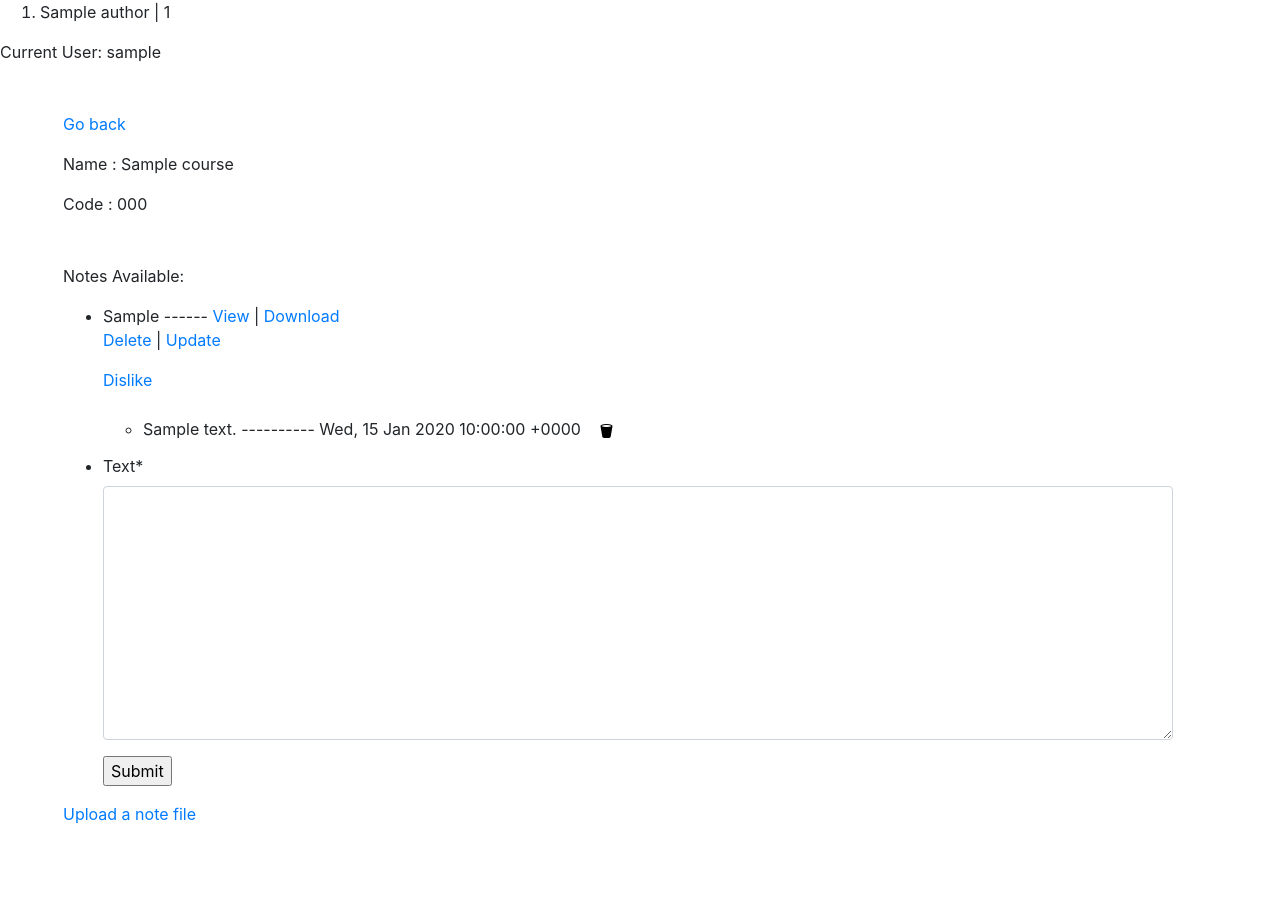
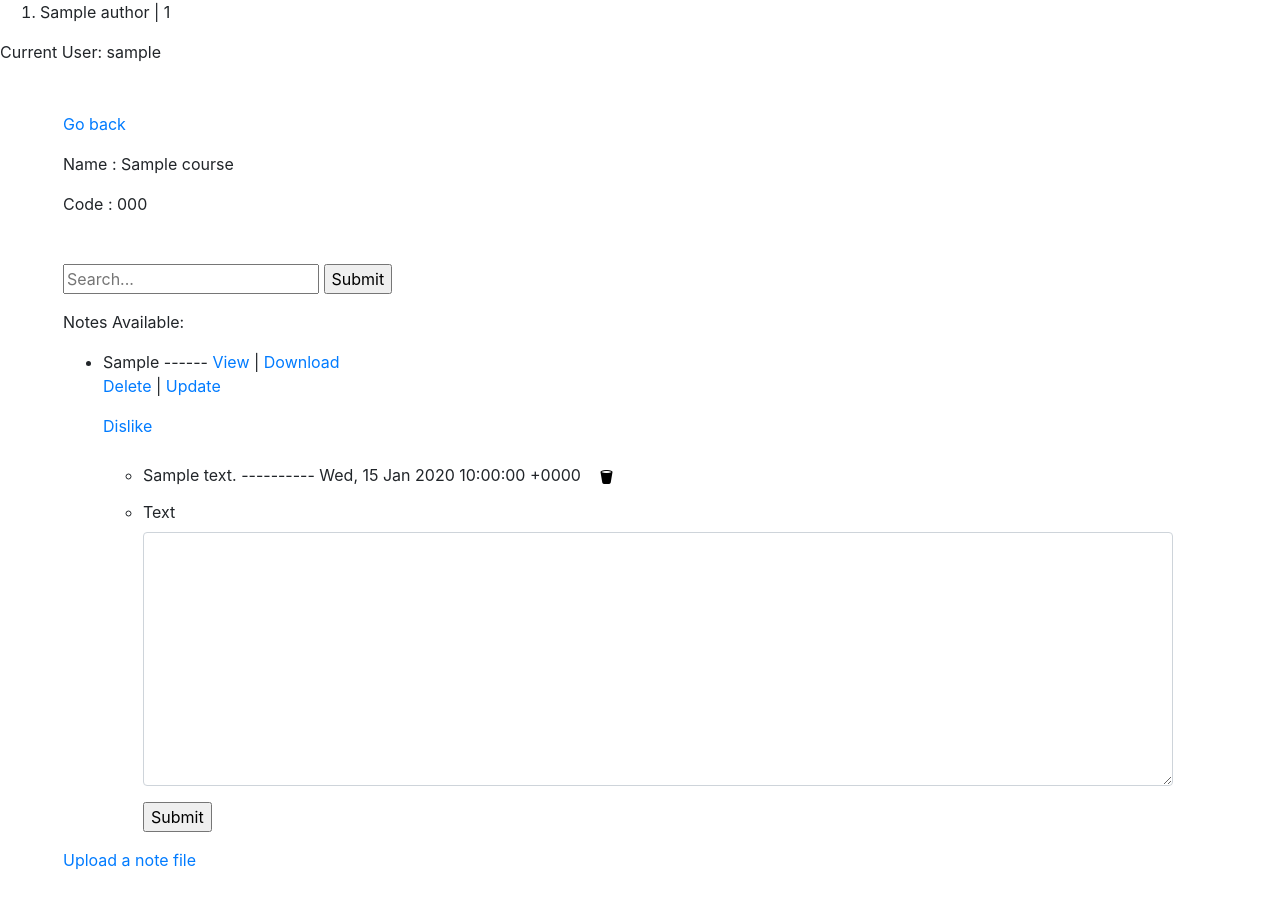
Before and after one commit to vishruthdevan/notes-repo, a Django app: page /courses/000/ in a window 1280 px wide. Before the commit the page ends 824 px from the top, so only its background shows below. Run offline with Django 3.2, Linux system fonts and the light colour scheme; a user stored in the database is signed in; tables that the repository leaves empty hold one stand-in row (values such as "Sample post"); some libraries are stand-ins or nearby versions.

Commit message:
Add search field

```diff
--- a/notes/templates/notes/course_detail.html
+++ b/notes/templates/notes/course_detail.html
@@ -1,6 +1,16 @@
 {% extends 'base.html' %}
 
+<head>
+{% block head %}
+{{ block.super }}
 {% block title %}<title>{{course.code}}</title>{% endblock title %}
+<style>
+.asteriskField {
+    display: none;
+}
+</style>
+{% endblock head %}
+</head>
 
 {% block content %}
 <div class="container m-5">
@@ -8,6 +18,12 @@
     <p>Name : {{course.name}}</p>
     <p>Code : {{course.code}}</p>
     <div class="my-5">
+    <p>
+    <form action="" method="get">
+        <input type="text" name="search" placeholder="Search...">
+        <input type="submit" value="Submit">
+    </form>
+    </p>
     <p>Notes Available:</p>
     {% if notes %}
         <ul>
@@ -46,8 +62,6 @@
                         {% endif %}
                     {% endfor %}
                 {% endif %}
-                </ul>
-                </li>
                 <li>
                 {% if user.is_authenticated %}
                     <form action="{% url 'comment_create' view.kwargs.code note.id%}" method="post">
@@ -58,6 +72,8 @@
                     </form>
                 {% endif %}
                 </li>
+                </ul>
+            </li>
             {% endfor %}
         </ul>
     {% endif %}
--- a/notes/views.py
+++ b/notes/views.py
@@ -47,8 +47,16 @@ class CourseDetailView(LoginRequiredMixin, generic.DetailView):
     code = ''
 
     def get_context_data(self, **kwargs):
+        search = self.request.GET.get("search", False)
         context = super().get_context_data(**kwargs)
-        context["notes"] = Note.objects.filter(course__code = context['course'].code)
+
+        if search:
+            q = Note.objects.filter(course__code = context['course'].code)
+            q = q.filter(topic__contains=search)
+            context["notes"] = q
+        else:
+            context["notes"] = Note.objects.filter(course__code = context['course'].code)
+
         context["comments"] = Comment.objects.all()
         comment_form = forms.CommentForm()
         context["comment_form"] = comment_form
@@ -82,6 +90,7 @@ class NoteCreate(LoginRequiredMixin, generic.CreateView):
     template_name = 'notes/note_create.html'
 
     def get_success_url(self):
+        print("this")
         success_url = reverse_lazy('course_detail', kwargs = self.kwargs)
         return success_url
 
@@ -94,6 +103,11 @@ class NoteCreate(LoginRequiredMixin, generic.CreateView):
         data.author = author
         data.save()
         return super().form_valid(form)
+
+    def form_invalid(self, form):
+        print(form.errors)
+        return super().form_invalid(form)
+
 
 class NoteDelete(LoginRequiredMixin, generic.DeleteView):
     model = Note
```
